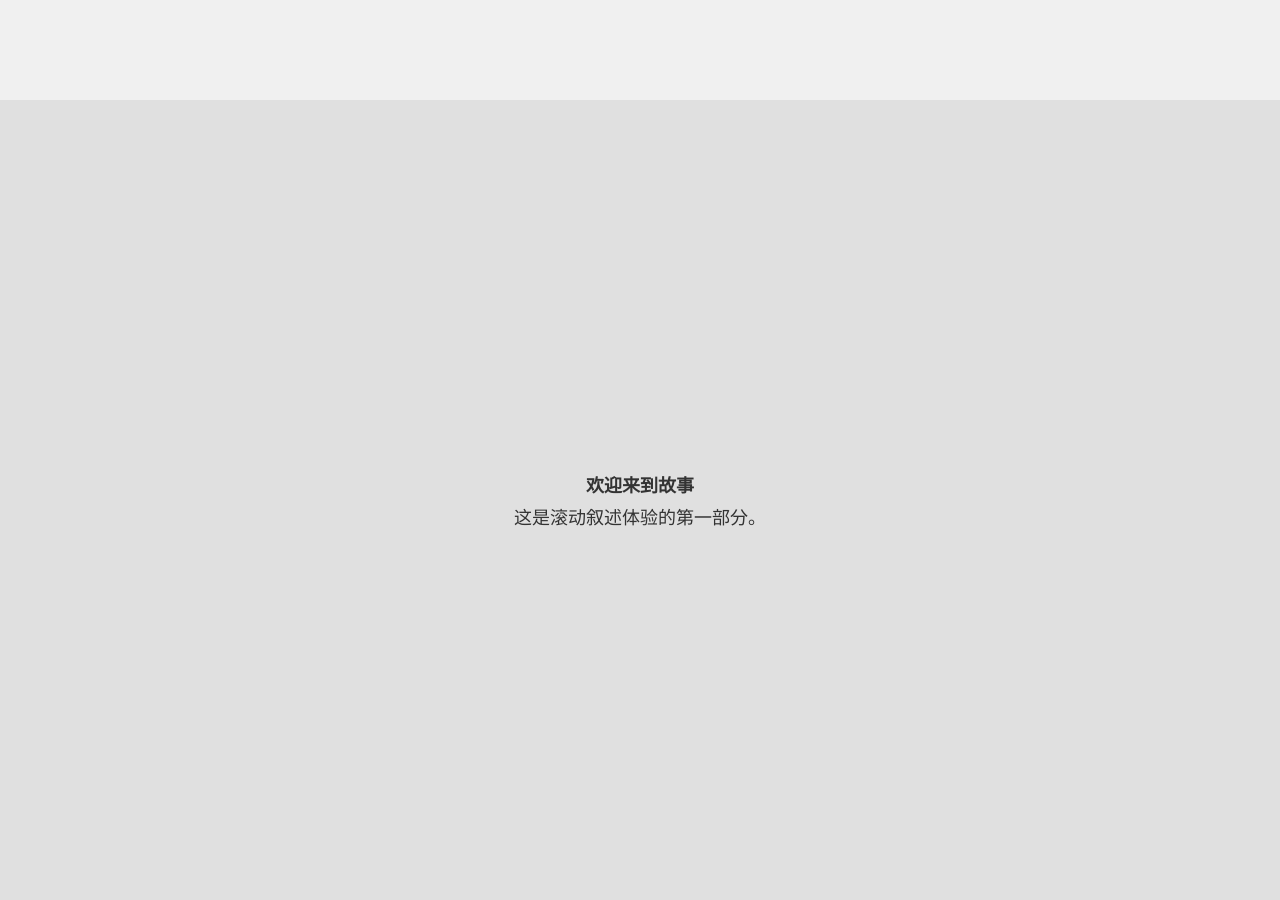
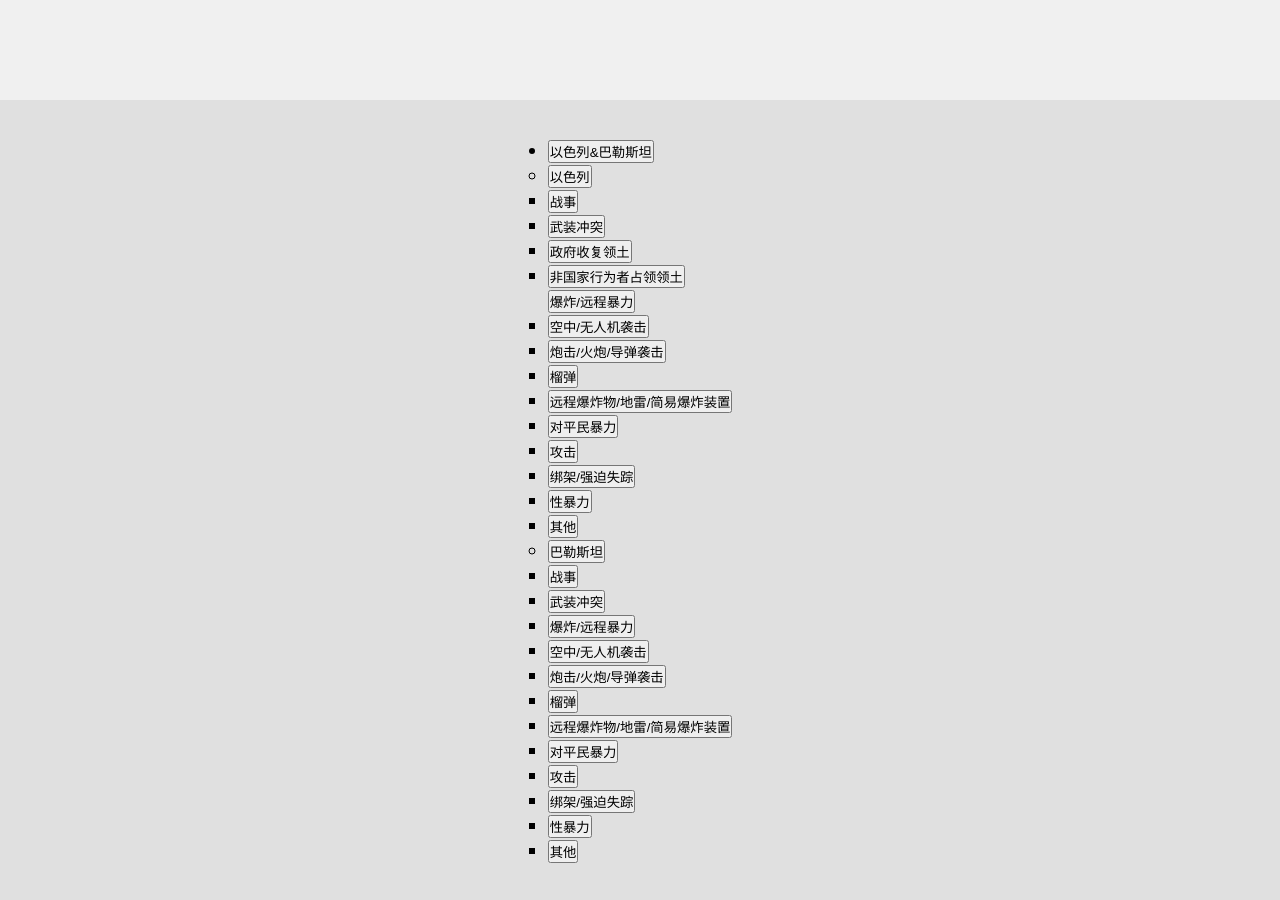
Before and after one commit to fengjianjiang41/VIS_Final_MENews, a plain HTML site: page index.html in a window 1280 px wide. Shown: the part 2300-3200 px from the top of the page. Drawn offline with Linux system fonts and the light colour scheme.

Commit message:
test_jfj_add_tree_draft

```diff
--- a/index.html
+++ b/index.html
@@ -1,6 +1,7 @@
 <!DOCTYPE html>
 <html lang="en">
 <html lang="zh-CN"> <!-- Simplified Chinese -->
+
 <head>
   <meta charset="UTF-8">
   <meta name="viewport" content="width=device-width, initial-scale=1.0">
@@ -8,6 +9,7 @@
   <link rel="stylesheet" href="style.css">
   <link href="https://fonts.googleapis.com/css2?family=Noto+Sans+SC:wght@400;700&display=swap" rel="stylesheet">
 </head>
+
 <body>
   <div class="scrollytelling-container">
     <section class="page" id="page1">
@@ -36,14 +38,82 @@
         <h2>Chapter 3</h2>
         <p>Here comes the 4th page!</p>
       </div> -->
-      <div class="content">
+      <!-- <div class="content">
         <h1>欢迎来到故事</h1>
         <p>这是滚动叙述体验的第一部分。</p>
+      </div> -->
+      <div class="tree-container">
+        <ul class="tree">
+          <li>
+            <button>以色列&巴勒斯坦</button>
+            <ul>
+              <li>
+                <button>以色列</button>
+                <ul>
+                  <li>
+                    <button>战事</button>
+                    <ul>
+                      <li><button>武装冲突</button></li>
+                      <li><button>政府收复领土</button></li>
+                      <li><button>非国家行为者占领领土</button></li>
+                    </ul>
+                  </li>
+                  <button>爆炸/远程暴力</button>
+                  <ul>
+                    <li><button>空中/无人机袭击</button></li>
+                    <li><button>炮击/火炮/导弹袭击</button></li>
+                    <li><button>榴弹</button></li>
+                    <li><button>远程爆炸物/地雷/简易爆炸装置</button></li>
+                  </ul>
+              </li>
+              <li>
+                <button>对平民暴力</button>
+                <ul>
+                  <li><button>攻击</button></li>
+                  <li><button>绑架/强迫失踪</button></li>
+                  <li><button>性暴力</button></li>
+                </ul>
+              </li>
+              <li><button>其他</button></li>
+            </ul>
+          </li>
+          <li>
+            <button>巴勒斯坦</button>
+            <ul>
+              <li>
+                <button>战事</button>
+                <ul>
+                  <li><button>武装冲突</button></li>
+                </ul>
+              </li>
+              <li>
+                <button>爆炸/远程暴力</button>
+                <ul>
+                  <li><button>空中/无人机袭击</button></li>
+                  <li><button>炮击/火炮/导弹袭击</button></li>
+                  <li><button>榴弹</button></li>
+                  <li><button>远程爆炸物/地雷/简易爆炸装置</button></li>
+                </ul>
+              </li>
+              <li>
+                <button>对平民暴力</button>
+                <ul>
+                  <li><button>攻击</button></li>
+                  <li><button>绑架/强迫失踪</button></li>
+                  <li><button>性暴力</button></li>
+                </ul>
+              </li>
+              <li><button>其他</button></li>
+            </ul>
+          </li>
+        </ul>
+        </li>
+        </ul>
       </div>
+      <!-- Add more pages as needed -->
     </section>
-    <!-- Add more pages as needed -->
-  </div>
 
-  <script src="script.js"></script>
+    <script src="script.js"></script>
 </body>
+
 </html>
```
